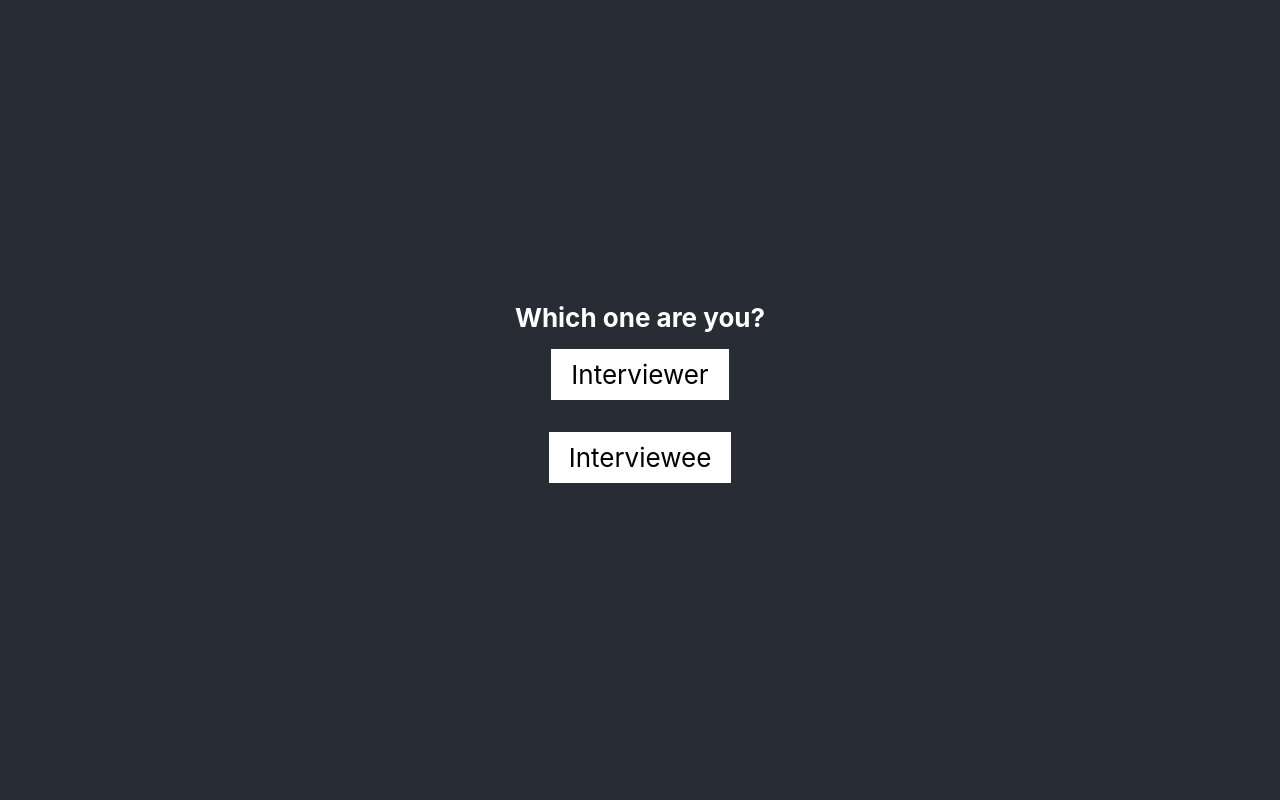
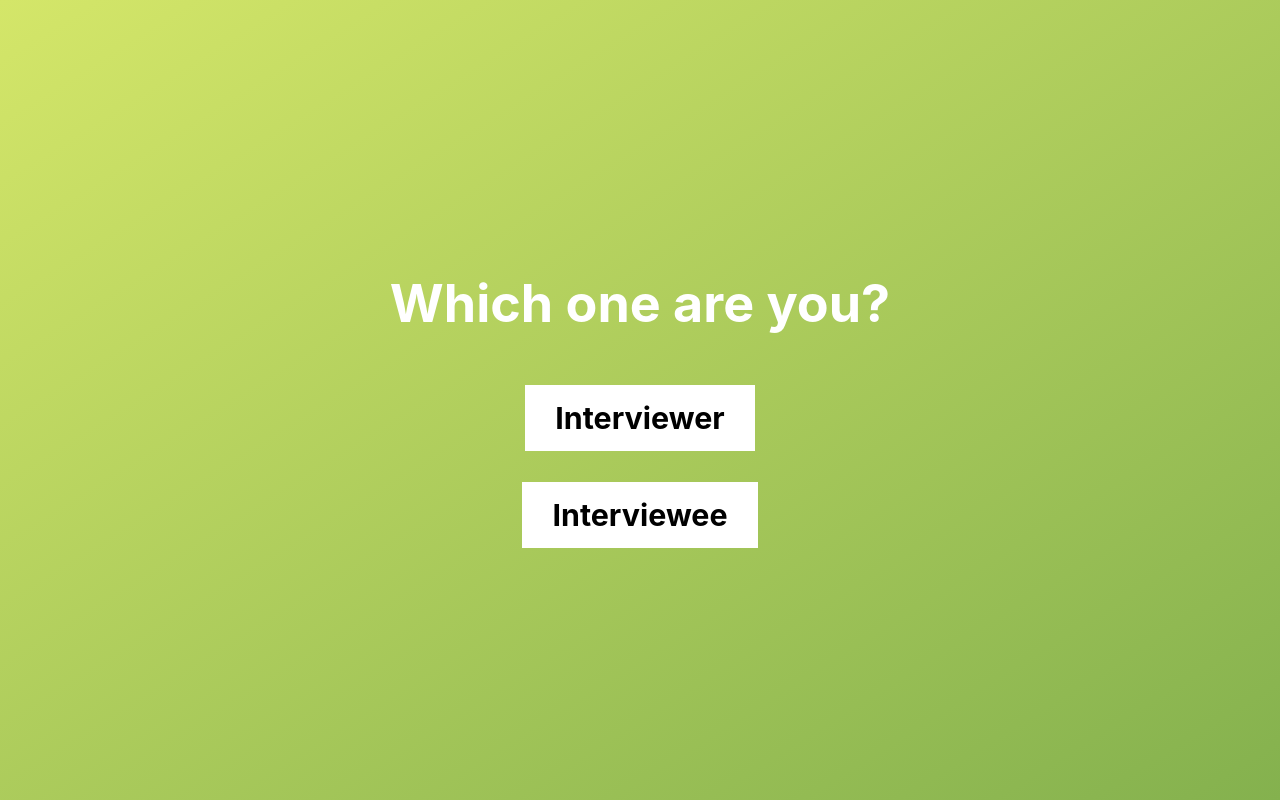
Before and after one commit to rarya618/live-interview, a React (Create React App) app in the folder hackathon/: page / in a window 1280 px wide. Built offline with nearby package versions, Linux system fonts and the light colour scheme.

Commit message:
Updated Landing Page

```diff
--- a/hackathon/src/App.css
+++ b/hackathon/src/App.css
@@ -14,7 +14,7 @@
 }
 
 .App-header {
-  background-color: #282c34;
+  background-image: linear-gradient(to bottom right, rgb(212, 230, 105), rgb(132, 177, 78));
   min-height: 100vh;
   display: flex;
   flex-direction: column;
@@ -25,7 +25,7 @@
 }
 
 .App-button {
-  padding: 10px 20px;
+  padding: 15px 30px;
   background: #fff;
   color: #000 !important;
   text-decoration: none;
--- a/hackathon/src/App.js
+++ b/hackathon/src/App.js
@@ -5,14 +5,14 @@ function App() {
   return (
     <div className="App">
       <header className="App-header">
-        <b>Which one are you?</b>
-        <p>
+        <h1>Which one are you?</h1>
+        <h3>
           <a className="App-button App-link" href="#">Interviewer</a>
-        </p>
+        </h3>
 
-        <p>
+        <h3>
           <a className="App-button App-link" href="#">Interviewee</a>
-        </p>
+        </h3>
 
       </header>
     </div>
```
